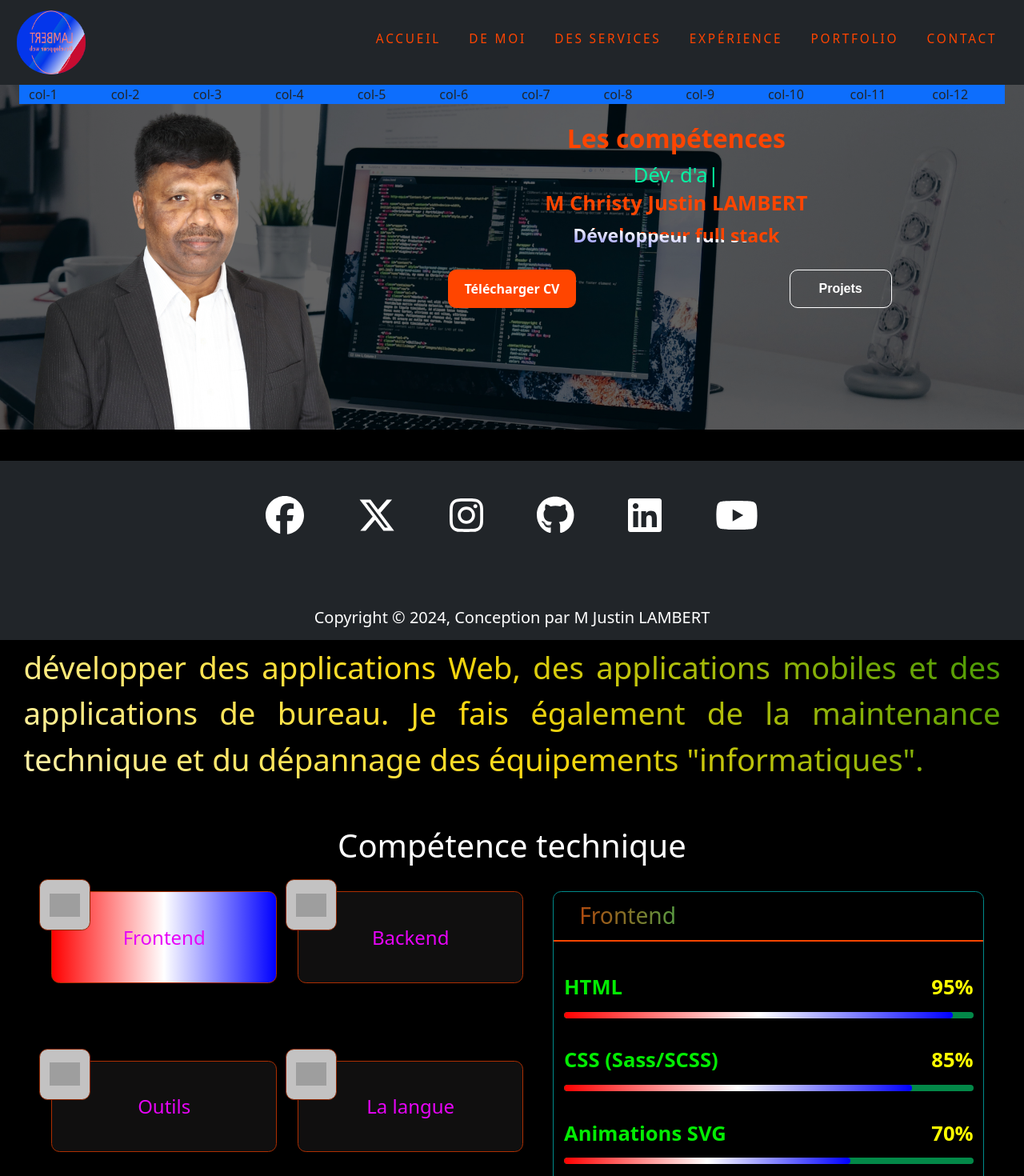
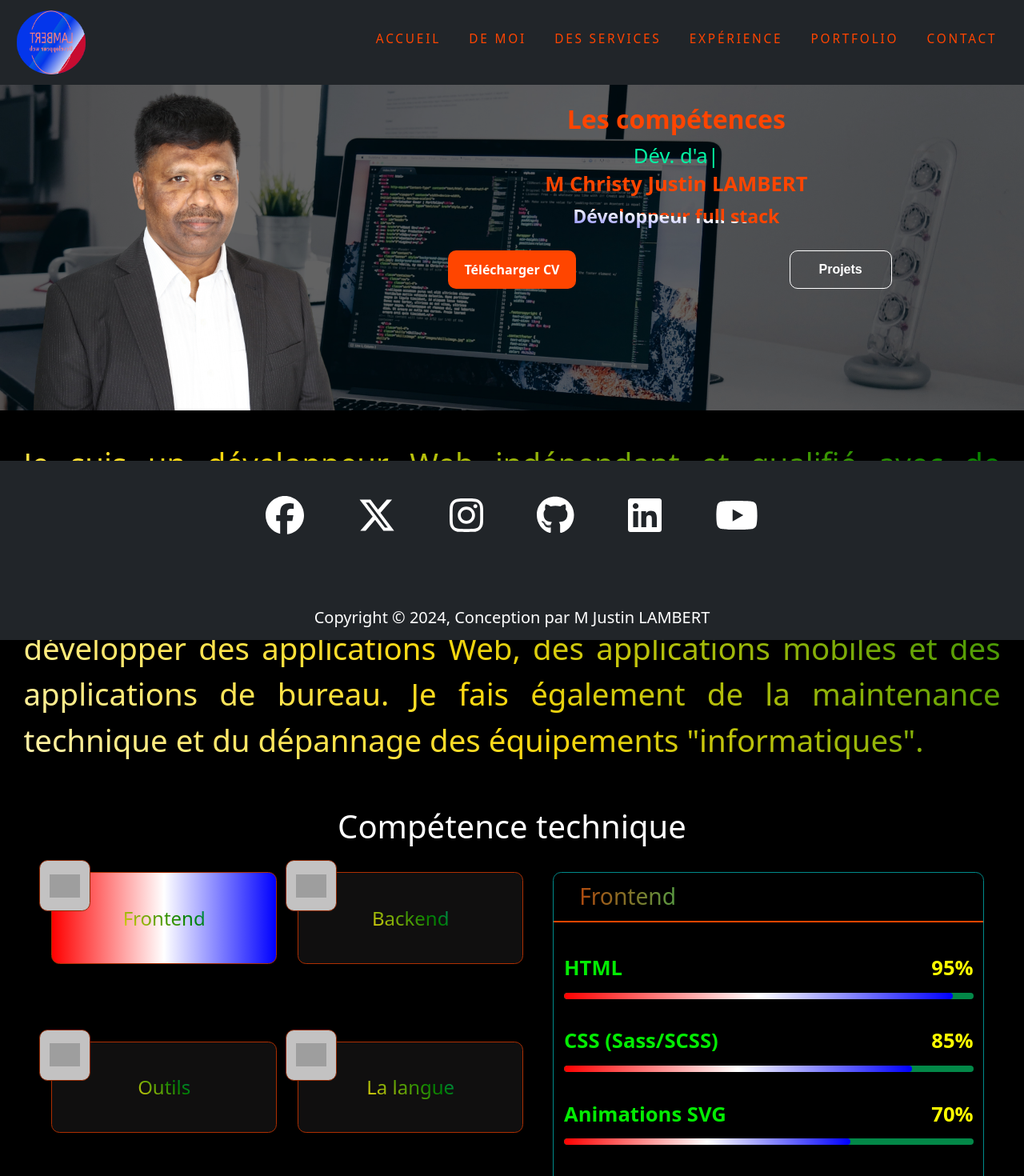
Before and after one commit to christ552/resume, a React (Create React App) app: page / in a window 1280 px wide. Shown: the top 1470 px of the page at 80% size. Built offline with nearby package versions, Linux system fonts and the light colour scheme; grey boxes are pictures that could not be loaded.

Commit message:
2st modif for respons web

```diff
--- a/src/componets/Skils/SkillCard/SkillCard.css
+++ b/src/componets/Skils/SkillCard/SkillCard.css
@@ -19,7 +19,21 @@
   /* font-size: clamp(0.9rem, 1.7cqi, 3.3rem);*/
   font-weight: 500;
   /* color: orangered; */
-  color: rgb(231, 4, 247);
+  /* color: rgb(161, 79, 2); */
+  /* ================= */
+  background: linear-gradient(
+    40deg,
+    rgb(247, 1, 1),
+    #fed90f,
+    green,
+    #00a2ff,
+    #09f1b8
+  );
+  -webkit-background-clip: text;
+  -webkit-text-fill-color: transparent;
+  background-size: 300% 300%;
+  animation: gradient 8s ease-in-out infinite;
+  /* ====================== */
 }
 .skill-icon {
   width: 4rem;
--- a/src/componets/profileimg/Profileimg.css
+++ b/src/componets/profileimg/Profileimg.css
@@ -11,14 +11,8 @@
   align-items: center;
 }
 #profileimage {
-  max-width: 100%;
-  min-width: 100%;
-  margin-left: 0rem;
-  /* margin-top: -1rem; */
-  /* max-height: 100%; */
-  /* background-color: green; */
-  /* border: 4px solid red; */
-  /* flex: 0.4; */
+  width: 100%;
+  width: 100%;
 }
 .cont-name {
   margin-top: 5rem;
--- a/src/componets/profileimg/Profileimg.js
+++ b/src/componets/profileimg/Profileimg.js
@@ -6,26 +6,11 @@ function Profileimg() {
   return (
     <div className="prof container-fluid">
       <div className="row">
-        <div className="col-1 bg-primary">col-1</div>
-        <div className="col-1 bg-primary">col-2</div>
-        <div className="col-1 bg-primary">col-3</div>
-        <div className="col-1 bg-primary">col-4</div>
-        <div className="col-1 bg-primary">col-5</div>
-        <div className="col-1 bg-primary">col-6</div>
-        <div className="col-1 bg-primary">col-7</div>
-        <div className="col-1 bg-primary">col-8</div>
-        <div className="col-1 bg-primary">col-9</div>
-        <div className="col-1 bg-primary">col-10</div>
-        <div className="col-1 bg-primary">col-11</div>
-        <div className="col-1 bg-primary">col-12</div>
-
-        {/* ========================== */}
-        <div className="imgdiv col-sm-12 col-md-5 col-lg-4 float-end">
+        <div className="imgdiv col-sm-5 col-md-5 col-lg-4 float-end">
           <img src={Profileimage} alt="Profile image" id="profileimage" />
         </div>
-
         {/* ============================== */}
-        <div className="namediv col-sm-12 col-md-7 col-lg-8">
+        <div className="namediv col-sm-7 col-md-7 col-lg-8">
           <Typedtext />
           <h1 className="text-center">M Christy Justin LAMBERT</h1>
           <p className="text-center fw-bold">Développeur full stack</p>
@@ -50,39 +35,10 @@ function Profileimg() {
         </div>
       </div>
       {/* =============================== */}
-      {/* <img
-              src={Profileimage}
-              alt="Profile image"
-              id="profileimage"
-              className="img-fluid ms--2 bg-warning"
-            /> */}
-      {/* </div> */}
-      {/* </div> */}
-      {/* </div> */}
-      <div className="description container">
-        {/* <div className="content"> */}
-        <div className="typedtext">{/* <Typedtext /> */}</div>
-        <div className="namediv">
-          {/* <h1>M Christy Justin LAMBERT</h1> */}
-          {/* <p>Développeur full stack</p> */}
-        </div>
-        {/* <div className="btndiv row"> */}
-        {/* <div className="btn col">
-            <a
-              href="https://drive.google.com/file/d/1vMBCWc4Xoc-8CxumziLYC88Lg9MI4w2G/view?usp=drive_link"
-              target="_blank"
-            >
-              <button className="topcontent_downloadbutton">
-                Télécharger CV
-              </button>
-            </a>
-          </div> */}
-        {/* <div className="btn col">
-            <button className="topcontent_workbutton"> Projets</button>
-          </div> */}
-        {/* </div> */}
-        {/* </div> */}
-      </div>
+      {/* <div className="description container">
+        <div className="typedtext"><Typedtext /></div>
+        <div className="namediv"></div>
+      </div> */}
     </div>
   );
 }
```
